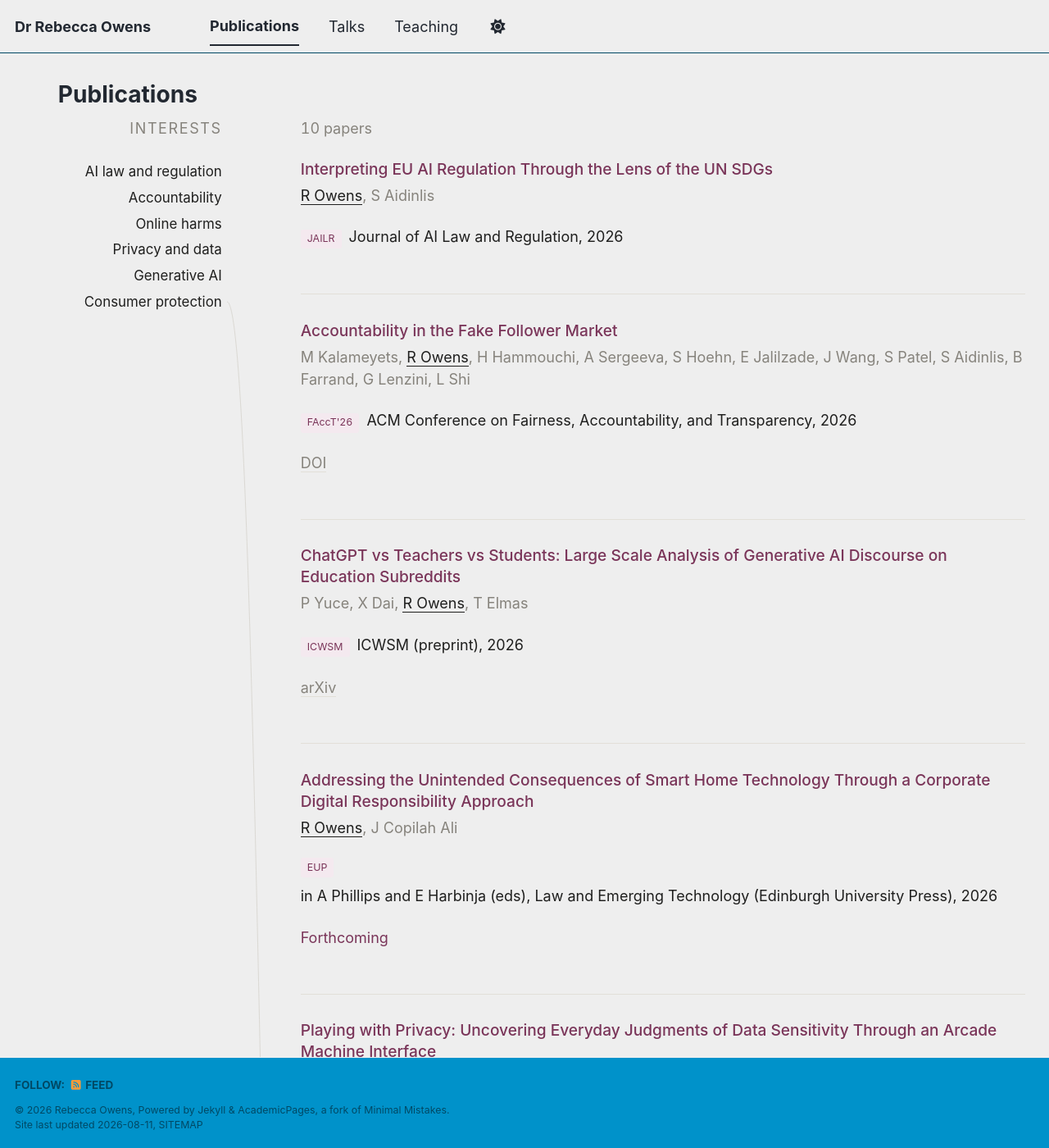
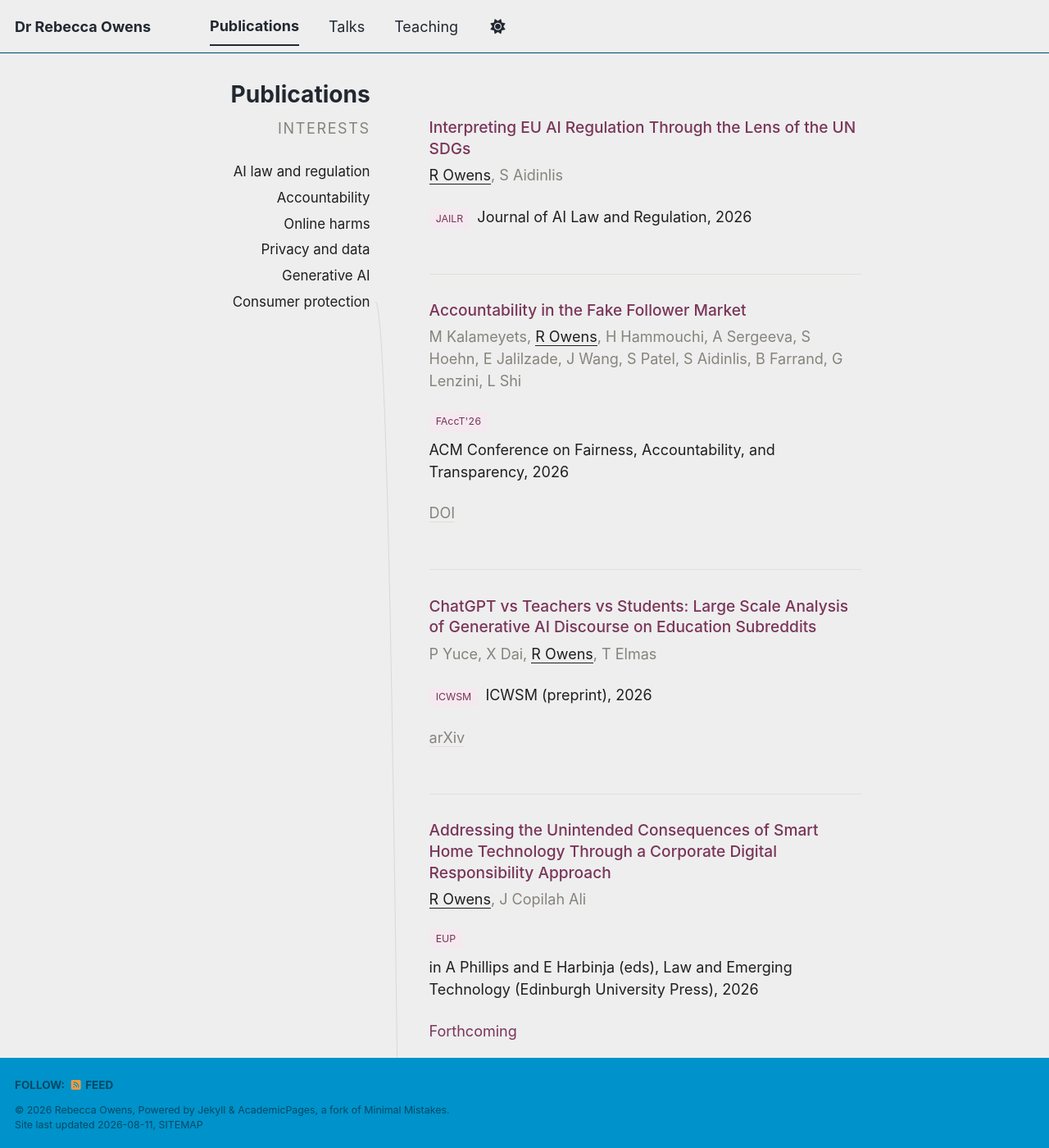
Before and after one commit to Rebecca-Owens/Rebecca-Owens.github.io, a Jekyll site: the page built from _pages/publications.html, in a window 1280 px wide and 1400 px high. Shown: the whole window at 82% size. Built offline with Jekyll 4.4.1, drawn with Linux system fonts in a browser that asks for light colours; a style sheet for code colours, icons or effects is not loaded.

Commit message:
Adjust rail and gutter sizes in topic-curves.css
Updated CSS variables for rail and gutter dimensions. Removed unnecessary padding and margin styles for the page layout.

```diff
--- a/assets/css/topic-curves.css
+++ b/assets/css/topic-curves.css
@@ -8,8 +8,8 @@
   --pc-curve:    #cbc7be;
   --pc-accent:   #7a3559;
   --pc-accent-bg:#f4e9ef;
-  --pc-rail:     200px;
-  --pc-gutter:   96px;
+  --pc-rail:     170px;
+  --pc-gutter:   72px;
 
   position: relative;
   display: grid;
@@ -272,9 +272,7 @@
 @media (min-width: 80em) {
   .pc-page .page { padding-right: 0; }
 }
-.pc-page .page__inner-wrap { padding-left: 0; }
-.pc-page .pc { margin-left: -40px; }
-/* Fallback: apply the width fix wherever the component appears, in case the
-   page class never reaches the body tag. */
-.page:has(.pc) { width: 100%; padding-right: 0; float: none; }
-.page__inner-wrap:has(.pc) { max-width: 1180px; padding-left: 0; }
+
+/* Paper count hidden. The element stays in the DOM because the script writes
+   the filtered count into it — deleting it would break filtering. */
+.pc__status { display: none; }
```
